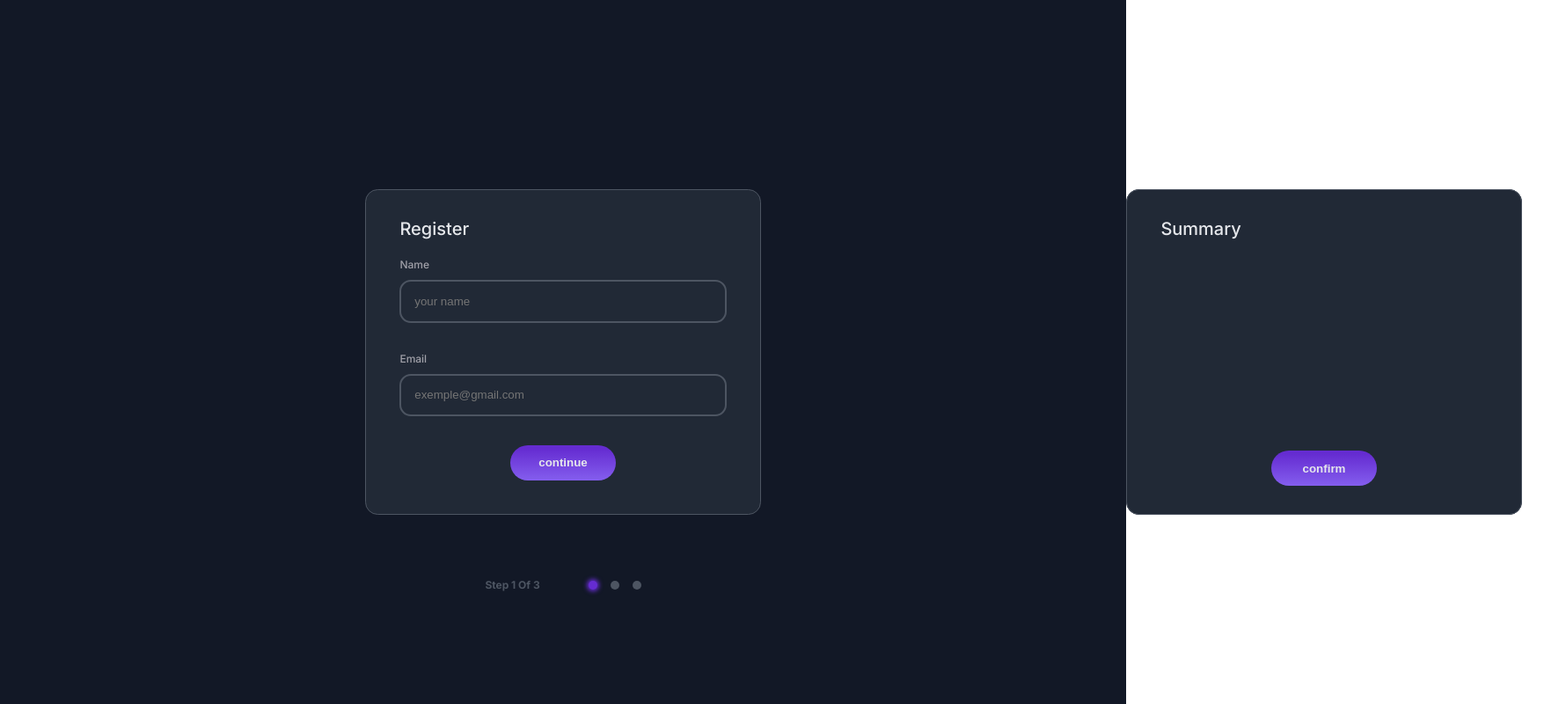
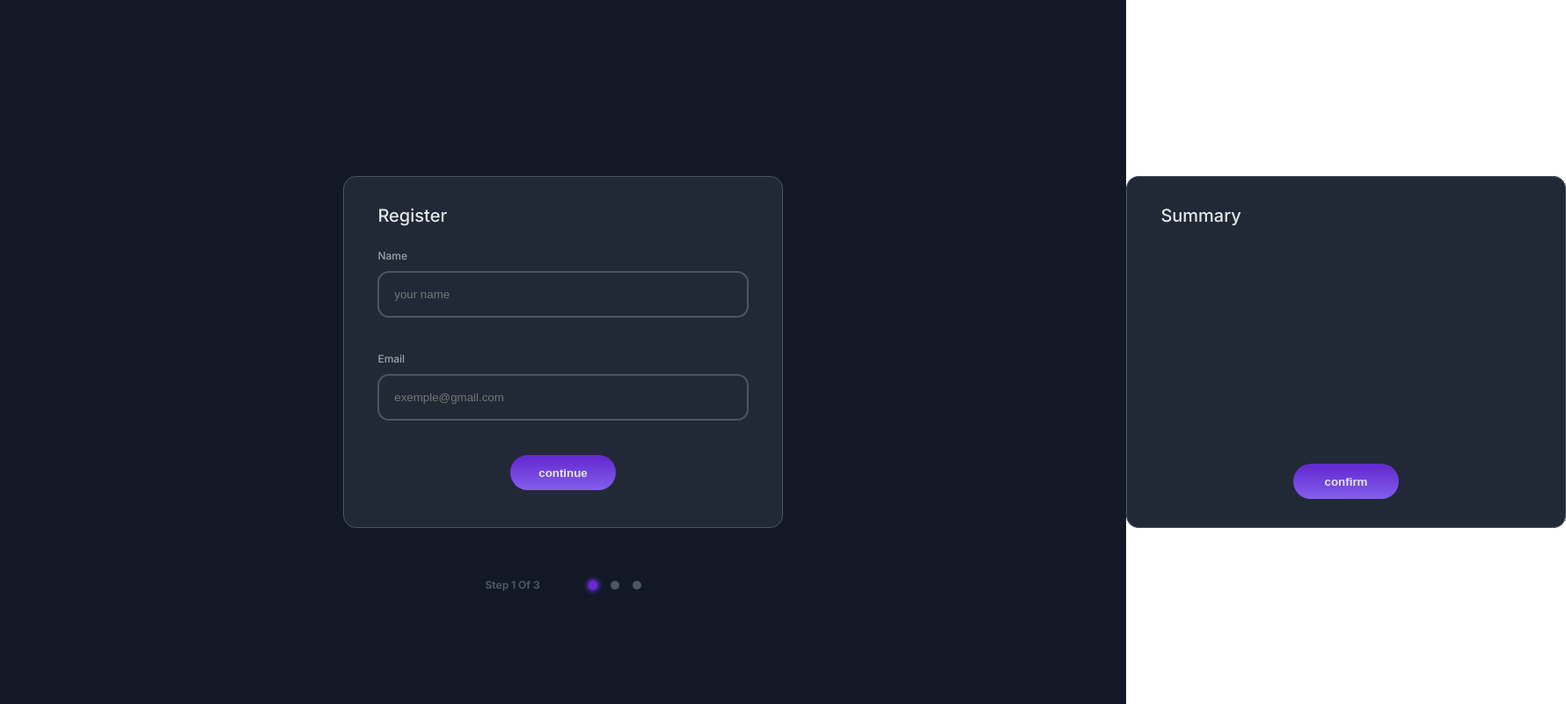
Before and after one commit to ichouare/-Multi-step_Register_Form, a plain HTML site: page index.html in a window 1280 px wide. Shown: the whole page at 88% size, 1780 px wide, since content can reach past the window. Drawn offline with Linux system fonts and the light colour scheme.

Commit message:
Last Update

```diff
--- a/style.css
+++ b/style.css
@@ -49,14 +49,12 @@ body{
     font-family: 'Inter', sans-serif;
     position: relative;
     overflow: hidden;
-    position: relative;
 
 
 }
 main{
-    width: min(100vw, 450px);
-    height: 370px;
-    min-height: 45vh;
+    width: min(100vw, 500px);
+   height: min(400px, 90vh);
     background-color:var( --back-medium-cl);
     display:grid;
     grid-template-rows: 5% 1fr;
@@ -65,6 +63,7 @@ main{
     border-radius:0.9rem;
     row-gap:1.5rem;
     position: absolute;
+    overflow: hidden;
     transition: all 0.3s;
 }
 main>button{
```
